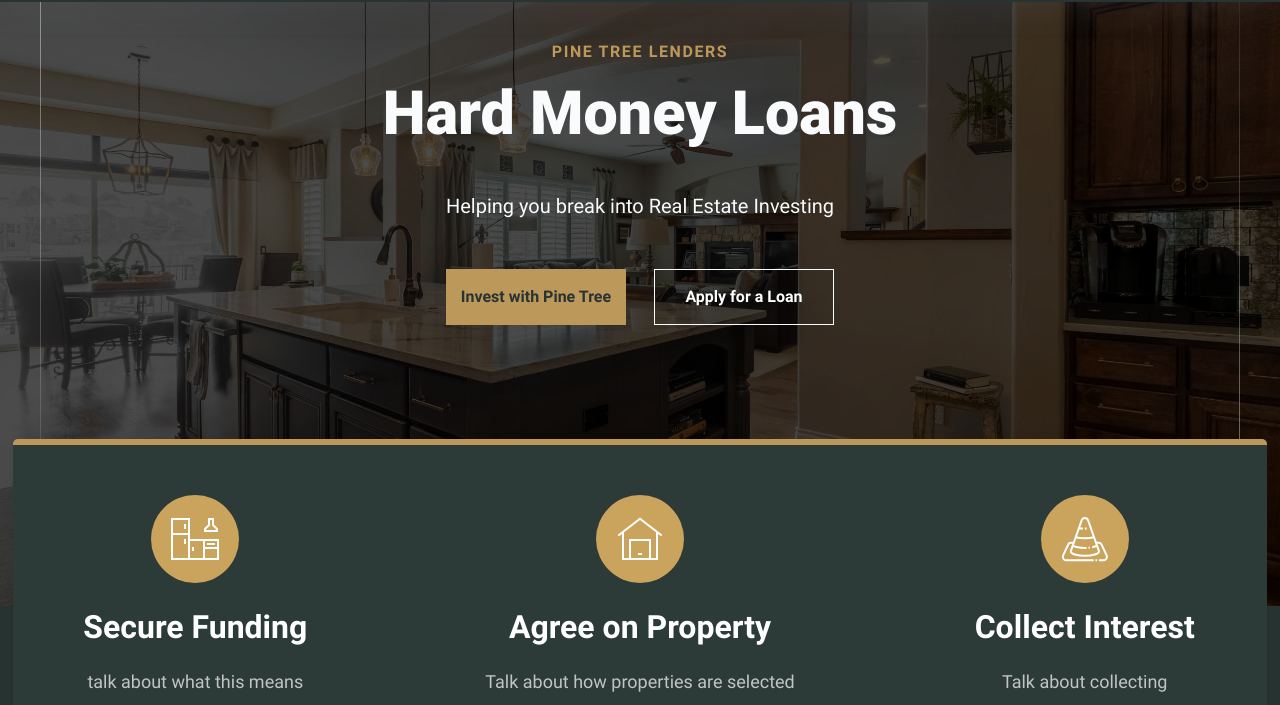
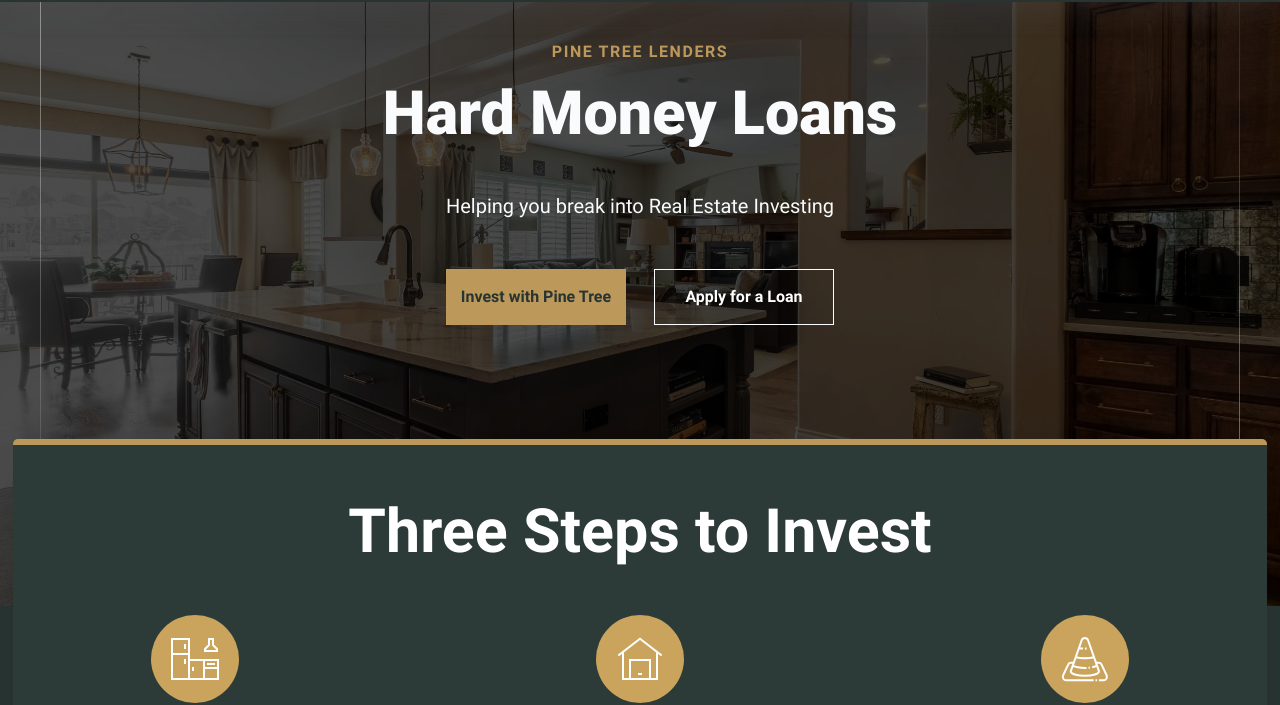
Before and after one commit to jasonxris/PineTree, an Eleventy site: page src/index.html in a window 1280 px wide. Shown: the part 98-803 px from the top of the page. Built offline with nearby package versions, Linux system fonts and the light colour scheme; Eleventy itself is replaced by a stand-in of ours; files that its build step writes are made by us from their sources; files whose address does not match are found by name.

Commit message:
update the steps

```diff
--- a/src/_includes/footer.html
+++ b/src/_includes/footer.html
@@ -6,7 +6,7 @@
     <div class="container">
         <div class="left-section">
             <a class="logo" href="/"><img loading="lazy" decoding="async" src="/assets/images/Pine-tree.png" alt="logo" width="100%" height="100%"></a>
-            <h3>State of California Brokerage Licences:</h2>
+            <h2>State of California Brokerage Licences:</h2>
             <p>{{ details.brokers[0].name }}: DRE# {{ details.brokers[0].DRE }} | NMLS # {{ details.brokers[0].NMLS }}</P>
             <p>{{ details.brokers[1].name }}: DRE# {{ details.brokers[1].DRE }} | NMLS# {{ details.brokers[1].NMLS }}</P>
         </div>
--- a/src/css/critical.less
+++ b/src/css/critical.less
@@ -366,14 +366,16 @@
 @media only screen and (min-width: 768px) {
     .services {
         font-size:~"min(1.8vw, 1em)";
-        display: flex;
-        justify-content: space-between;
-        align-items: flex-start;
+
         width: 98%;
-
-        .card {
-            margin: 0;
-            max-width: 325/16em;
+        .cards {
+            display: flex;
+            justify-content: space-between;
+            align-items: flex-start;
+            .card {
+                margin: 0;
+                max-width: 325/16em;
+            }
         }
     }
 }
@@ -388,3 +390,9 @@
         }
     }
 }
+
+.services-title {
+    text-align: center;
+    padding-bottom: .8em;
+    font-size: clamp(2.4375rem, 6.40vw, 3.8125rem);
+}
--- a/src/index.html
+++ b/src/index.html
@@ -37,7 +37,9 @@
 <!-- ============================================ -->
 
 <section id="services" class="services">
+  <h1 class="services-title">Three Steps to Invest</h1>
   <!-- Get Icons From flaticon.com -->
+  <div class="cards">
     <div class="card">
       <picture>
         <img
@@ -49,8 +51,8 @@
           height="48"
   />
       </picture>
-    <h2>Secure Funding</h2>
-    <p>talk about what this means</p>
+      <h2>Join our Investors Group</h2>
+      <p>Join our Investors Group to receive exclusive updates about properties available for hard money loans. By letting us know your intended investment range, we can provide tailored opportunities that match your financial plans.</p>
     </div>
     <div class="card">
       <picture>
@@ -63,8 +65,8 @@
           height="48"
   />
       </picture>
-    <h2>Agree on Property</h2>
-    <p>Talk about how properties are selected</p>
+      <h2>Agree on Property to Fund</h2>
+      <p>Pine Tree Lenders will provide properties that have undergone rigorous verification by our expert brokers, ensuring these opportunities represent excellent deals for our clients.</p>
     </div>
     <div class="card">
       <picture>
@@ -77,9 +79,11 @@
           height="48"
   />
       </picture>
-    <h2>Collect Interest</h2>
-    <p>Talk about collecting</p>
+      <h2>Collect Interest Payments</h2>
+      <p>After all contracts are signed and money is sent. Borrowers will send Monthly Interest payments directly to you</p>
     </div>
+  </div>
+
 </section>
 
 <!-- ============================================ -->
```
Also changed, not shown: src/css/critical.css. Lines whose indentation alone changed are shown as unchanged.
